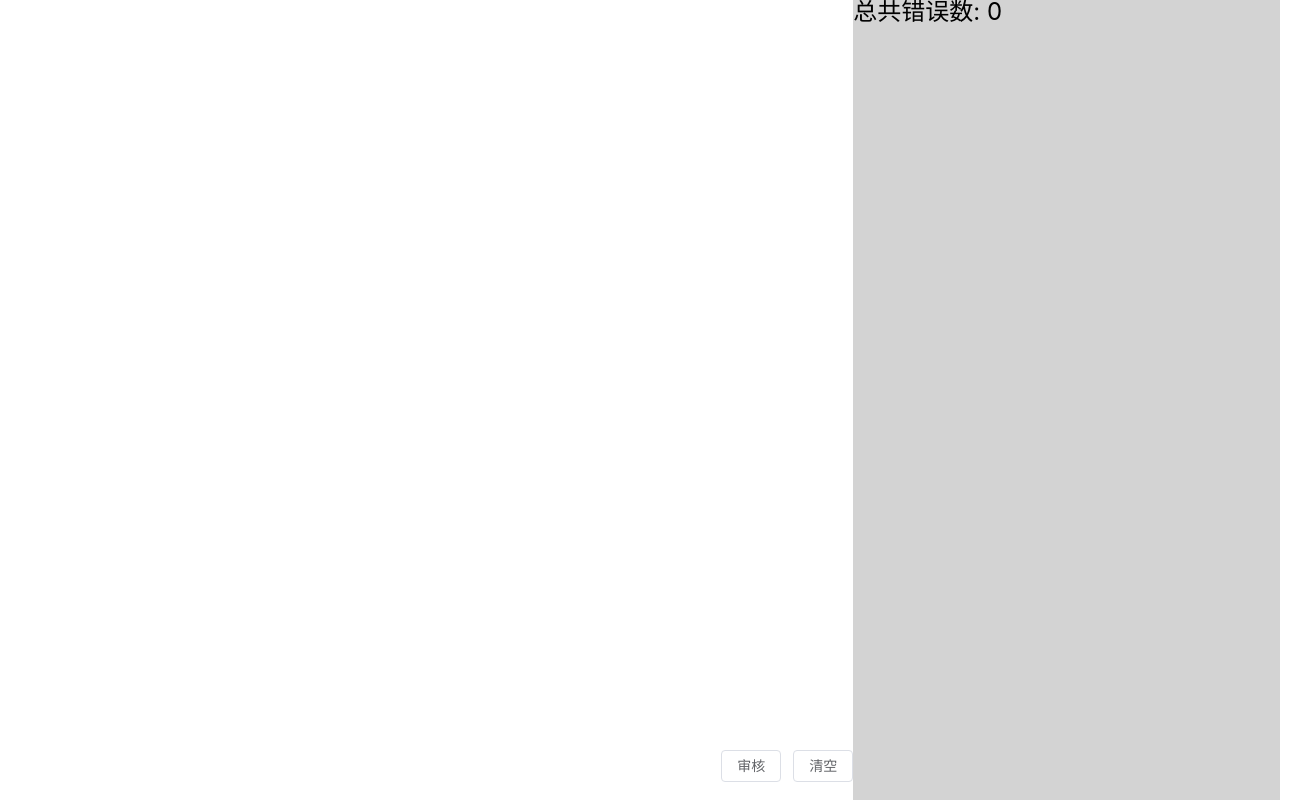
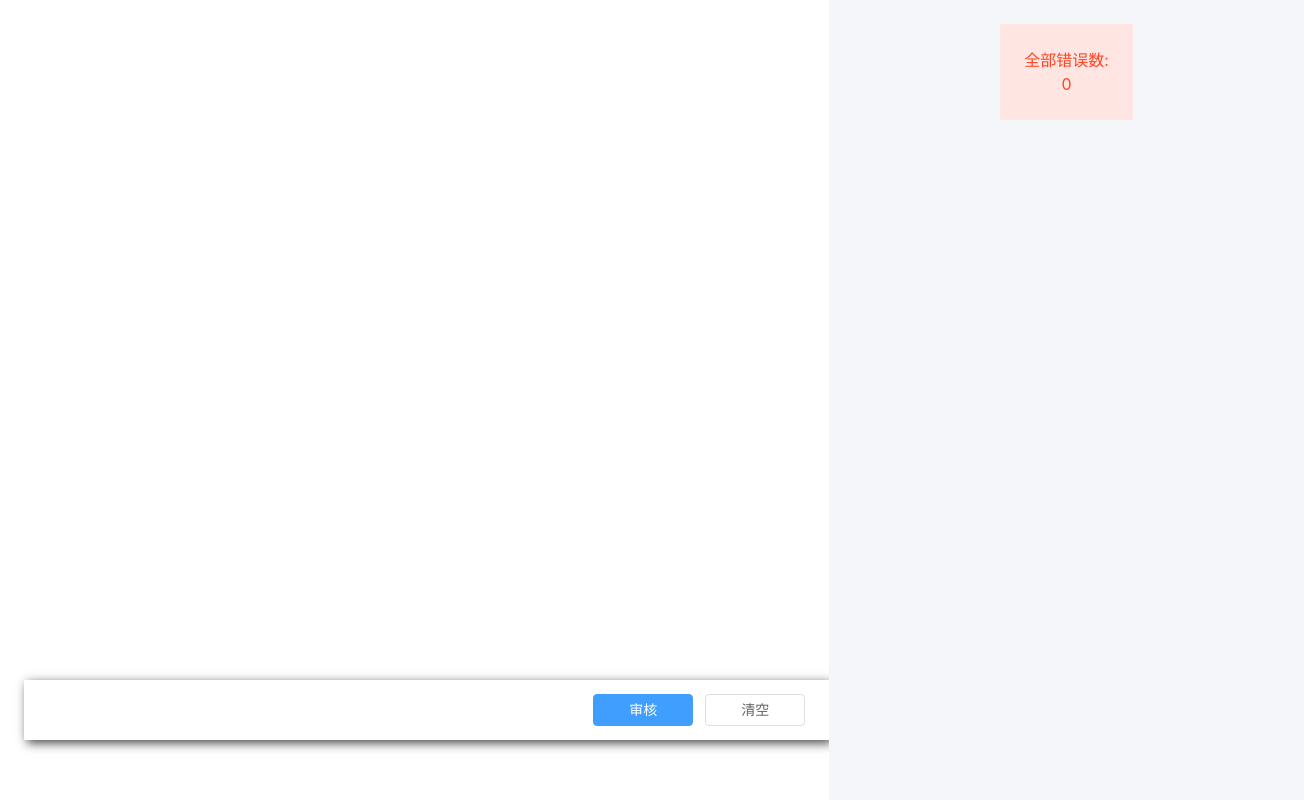
Before and after one commit to matrixyf/mistake-correction, a Vue app: page / in a window 1280 px wide. Shown: the whole page, 1304 px wide, since content can reach past the window. Built offline with nearby package versions, Linux system fonts and the light colour scheme.

Commit message:
FIX: update UI

```diff
--- a/src/components/Left.vue
+++ b/src/components/Left.vue
@@ -14,8 +14,8 @@
         </div>
       </div>
       <div class="action">
-        <el-button @click="audit">审核</el-button>
-        <el-button @click="clear">清空</el-button>
+        <el-button @click="audit" class="audit" type="primary" style="width:100px">审核</el-button>
+        <el-button @click="clear" class="clear" style="width:100px">清空</el-button>
       </div>
     </div>
   </div>
@@ -68,19 +68,31 @@ watch(results, () => {
 <style lang="scss" scoped>
 .container {
   display: flex;
+  box-sizing: content-box;
   flex-direction: column;
   flex: 1;
   .source {
     flex: 1;
+    margin: 24px;
+    padding: 24px;
+    font-size: 16px;
+    &:focus-visible {
+      outline: none;
+    }
   }
   .bottom {
-    height: 50px;
+    height: 60px;
+    box-sizing: content-box;
+    margin: 0 24px 60px;
+    padding: 0px 24px;
+    box-shadow: 3px 3px 10px #444;
     display: flex;
+    align-items: center;
     flex-direction: row;
     justify-content: space-between;
     .count {
-      color: black;
-      font-size: 24px;
+      color: #444;
+      font-size: 16px;
     }
   }
 }
--- a/src/components/Right.vue
+++ b/src/components/Right.vue
@@ -5,8 +5,10 @@
 -->
 <template>
   <div class="container">
-    <div>
-      总共错误数: {{ editorData.results.length }}
+    <div class="summaryWrapper">
+      <div class="summary">
+        全部错误数: <br> {{ editorData.results.length }}
+      </div>
     </div>
     <div v-for="(mistake, index) in editorData.results">
       <div class="item">
@@ -34,18 +36,33 @@ const editorData = editorStore();
 <style lang="scss" scoped>
 .container {
   color: black;
-  font-size: 24px;
+  padding: 24px;
+  font-size: 16px;
   display: flex;
   flex-direction: column;
   overflow: auto;
-  background-color: lightgray;
+  background-color: rgb(245, 246, 250);
+  .summaryWrapper {
+    display: flex;
+    flex-direction: column;
+    align-items: center;
+    margin-bottom: 20px;
+    .summary {
+      background-color: rgb(255, 230, 226);
+      text-align: center;
+      color: rgb(255, 68, 34);
+      padding: 24px;
+    }
+  }
+
   .item {
     background-color: white;
     padding: 12px 24px;
     margin: 12px;
-    background-color: white;
+    border: 1px solid rgb(230, 230, 230);
     .index {
-      font-size: 18px;
+      font-size: 16px;
+      color: grey;
     }
 
     .origin {
--- a/src/style.css
+++ b/src/style.css
@@ -21,7 +21,7 @@ a {
   text-decoration: inherit;
 }
 a:hover {
-  color: #535bf2;
+  color: #444;
 }
 
 a {
```
